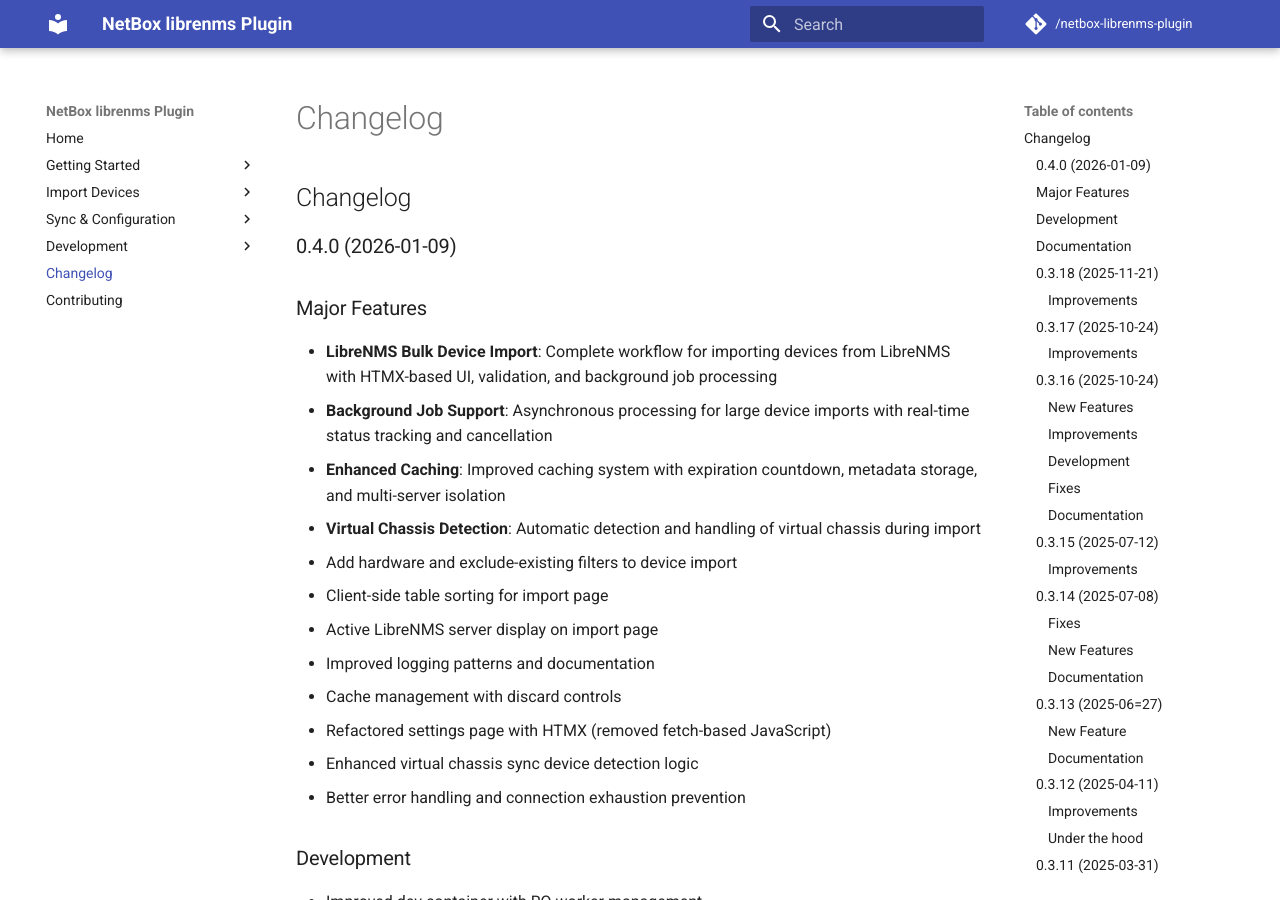
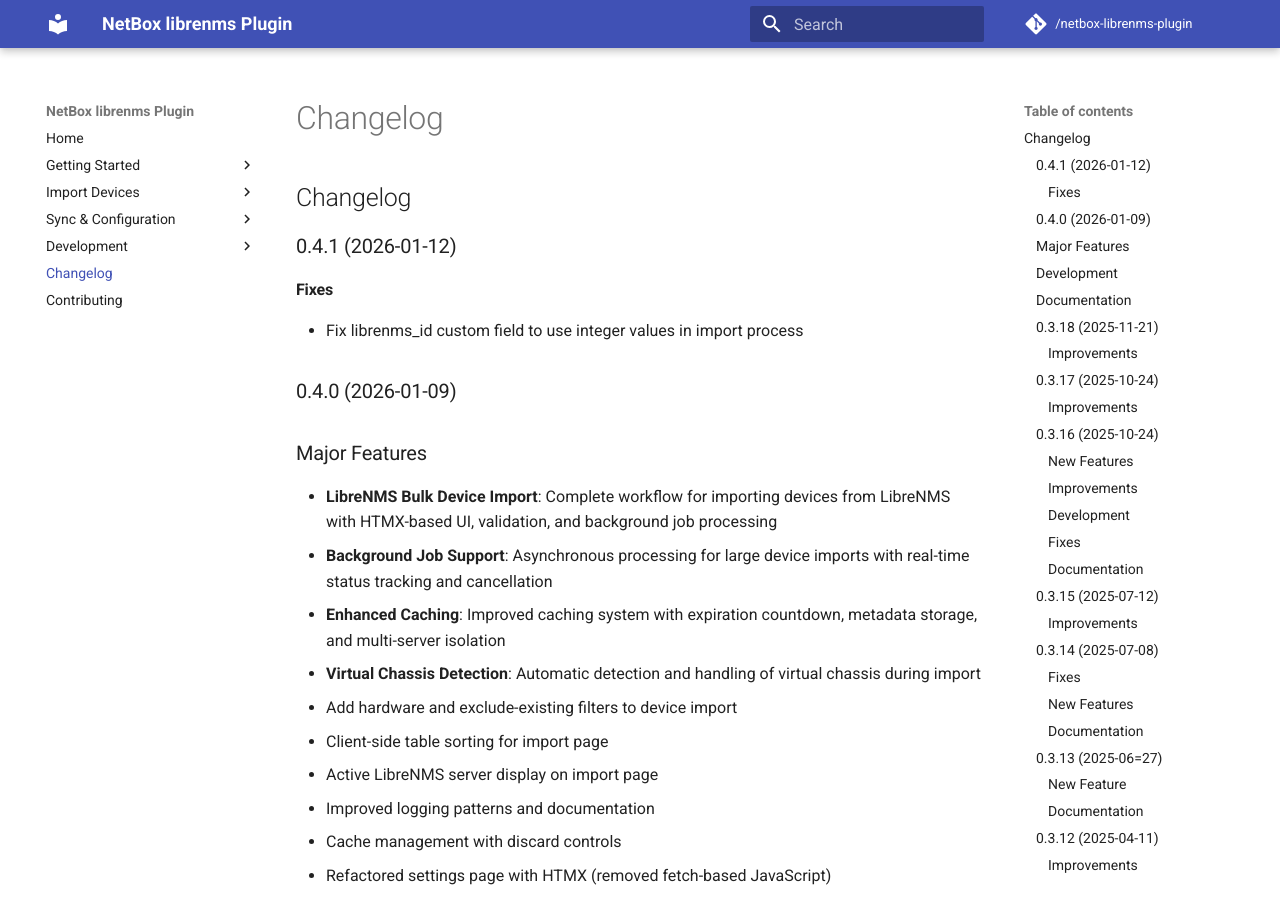
Before and after one commit to bonzo81/netbox-librenms-plugin, an MkDocs documentation site: the page built from docs/changelog.md, in a window 1280 px wide and 900 px high. Built offline with MkDocs 1.6.1 and Material for MkDocs 9.7.7, drawn with Linux system fonts in a browser that asks for light colours; comment, search, counter and statistics services are not loaded.

Commit message:
chore: update release and changelog for version 0.4.1

```diff
--- a/docs/changelog.md
+++ b/docs/changelog.md
@@ -1,4 +1,9 @@
 # Changelog
+
+## 0.4.1 (2026-01-12)
+
+### Fixes
+* Fix librenms_id custom field to use integer values in import process
 
 ## 0.4.0 (2026-01-09)
 
--- a/netbox_librenms_plugin/__init__.py
+++ b/netbox_librenms_plugin/__init__.py
@@ -2,7 +2,7 @@ from django.core.exceptions import ImproperlyConfigured
 from netbox.plugins import PluginConfig
 
 __author__ = "Andy Norwood"
-__version__ = "0.4.0"
+__version__ = "0.4.1"
 
 
 class LibreNMSSyncConfig(PluginConfig):
--- a/pyproject.toml
+++ b/pyproject.toml
@@ -7,7 +7,7 @@ build-backend = "setuptools.build_meta"
 
 [project]
 name =  "netbox-librenms-plugin"
-version = "0.4.0"
+version = "0.4.1"
 authors = [
     {name = "Andy Norwood"},
 ]
```
